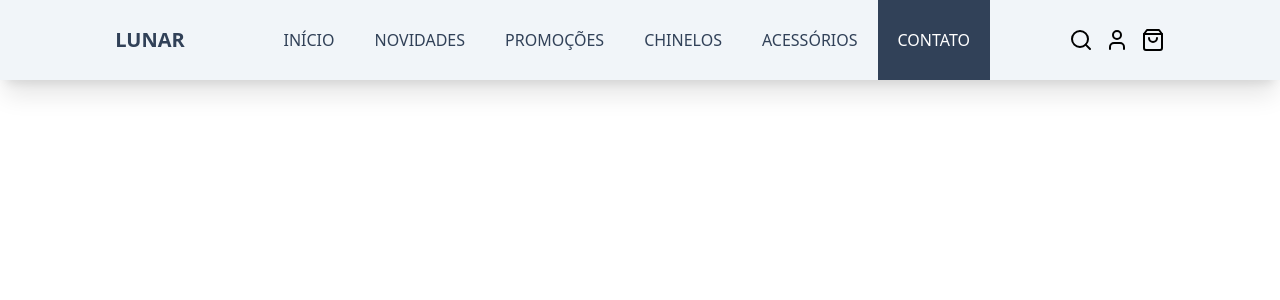
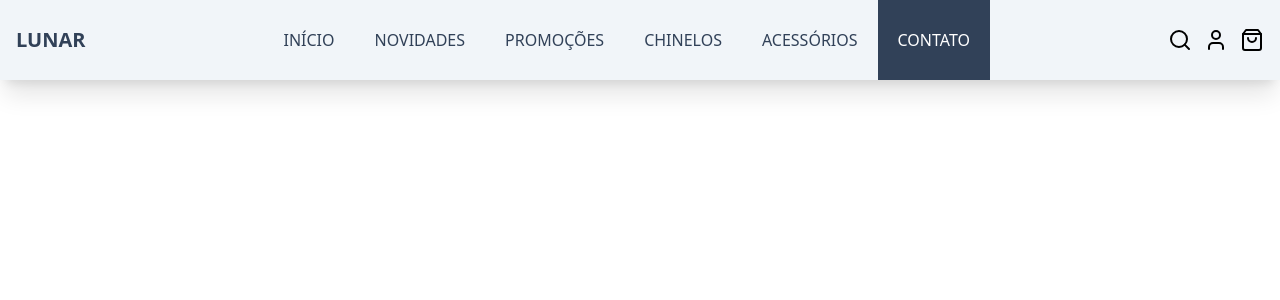
Before and after one commit to LenilsonTeixeira/lunar-brecho-app, a React (Vite) app: page /contato in a window 1280 px wide. Shown: the top 300 px of the page. Built offline with nearby package versions, Linux system fonts and the light colour scheme.

Commit message:
removendo resolucoes de telas do header

```diff
--- a/src/components/Header.tsx
+++ b/src/components/Header.tsx
@@ -16,7 +16,7 @@
     useEffect(() => console.log(menuOpen),[menuOpen])
   return (
     <div className="w-full flex items-center h-20 font-medium shadow-xl relative bg-slate-100">
-        <div className="flex h-20 items-center justify-between w-full px-4 sm:px-[5vw] md:px-[7vw] lg:px-[9vw]">
+        <div className="flex h-20 items-center justify-between w-full px-4">
             <Link to="/"><h1 className="text-xl font-bold text-slate-700">LUNAR</h1></Link>
             <ul className={`h-full items-center absolute top-[83px] left-0 w-full  shadow-lg justify-center lg:static lg:flex md:shadow-none
           ${menuOpen ? "block" : "hidden"}`}>
```
